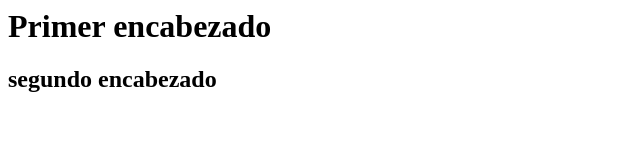
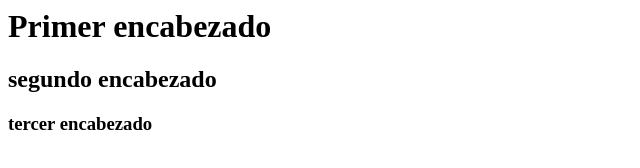
Before and after one commit to pablohariq/ejemploterminal, a plain HTML site: page index.html in a window 1280 px wide. Shown: the whole page, without its empty margins (0-640 px from the left). Drawn offline with Linux system fonts and the light colour scheme.

Commit message:
tercer encabezado

```diff
--- a/index.html
+++ b/index.html
@@ -1,3 +1,5 @@
 <h1>Primer encabezado</h1>
 
 <h2>segundo encabezado</h2>
+
+<h3>tercer encabezado</h3>
```
